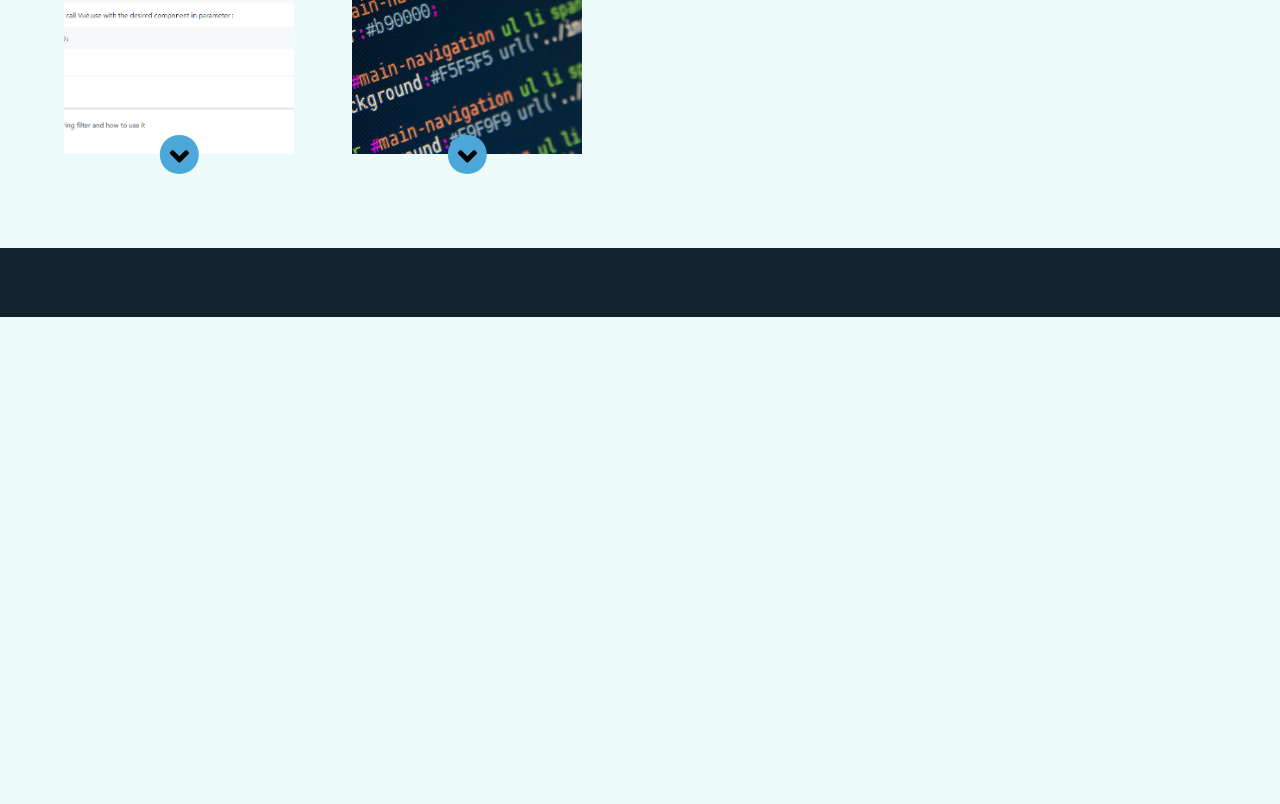
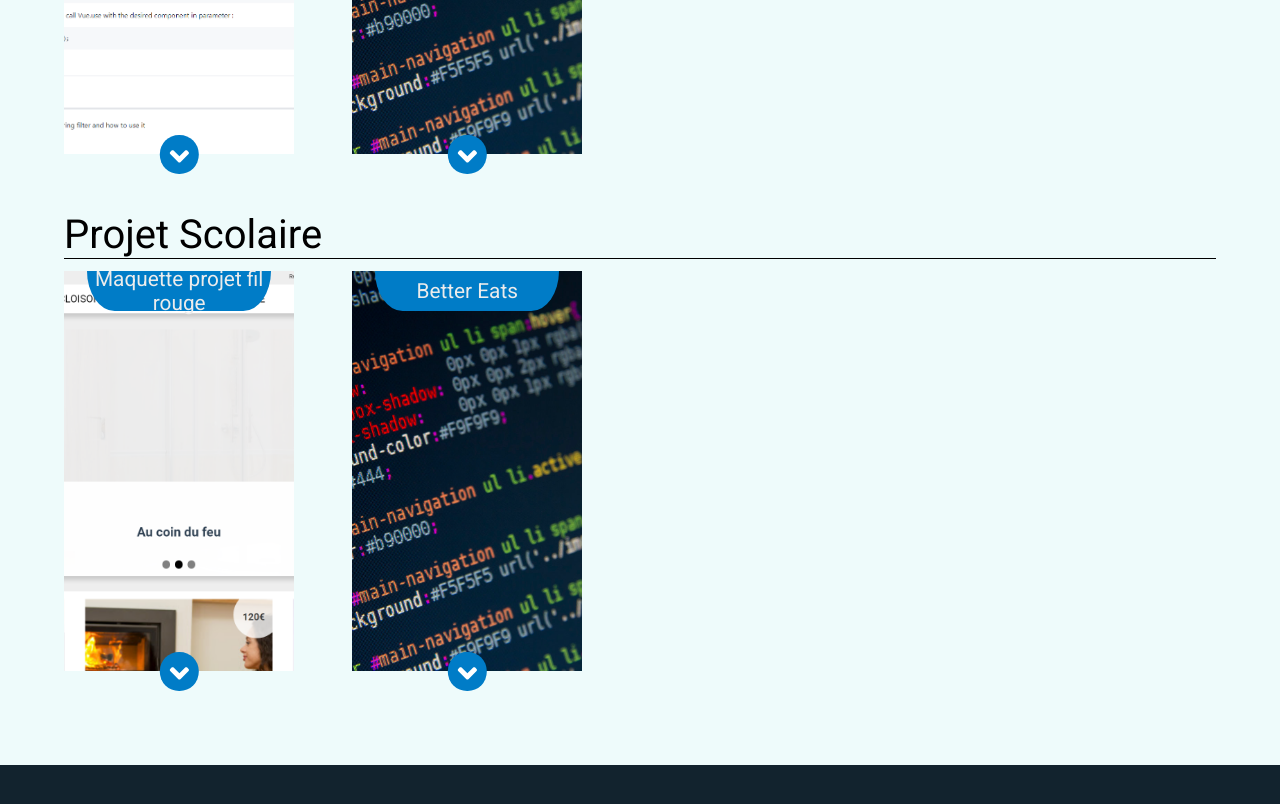
Before and after one commit to JulienKEIFF/julienkeiff.fr, a Vue app: page / in a window 1280 px wide. Shown: the part 1840-2644 px from the top of the page. Before the commit the page ends 2157 px from the top, so only its background shows below. Built offline with nearby package versions, Linux system fonts and the light colour scheme; no server answers.

Commit message:
add(project): Add school project and info bubble

```diff
--- /dev/null
+++ b/src/components/project/hoverBubble.vue
@@ -0,0 +1,35 @@
+<template>
+  <div class="bubble">
+    <div class="triangle"></div>
+    {{descr}}
+  </div>
+</template>
+
+<script>
+export default {
+  name: "infoBubble",
+  props: ["descr"]
+}
+</script>
+
+<style scoped lang="scss">
+.bubble{
+  padding: 7% 5%;
+  background: var(--ligther-blue);
+  box-shadow: 0.5vh 0.5vh 1vh rgba(0, 0, 0, 0.4);
+  text-align: center;
+  color: white;
+  .triangle{
+    position: absolute;
+    top: 50%;
+    transform: translateY(-50%);
+    left: -2.5vh;
+    width: 0;
+    height: 0;
+    border-top: 2vh solid transparent;
+    border-bottom: 2vh solid transparent;
+    border-right: 2.5vh solid var(--ligther-blue);
+  }
+}
+
+</style>
--- a/src/components/project/projectComponent.vue
+++ b/src/components/project/projectComponent.vue
@@ -1,6 +1,6 @@
 <template>
   <div class="project-item">
-    <div class="info-item">
+    <div class="info-item" @mouseover="viewBubble = true" @mouseleave="viewBubble = false">
       <div class="name">
         {{data.name}}
       </div>
@@ -21,12 +21,21 @@
       </div>
     </div>
 
+  <transition name="fade" mode="out-in">
+    <bubble class="bubble-info" :descr="data.descr" v-if="viewBubble && data.descr" />
+  </transition>
+
   </div>
 </template>
 
 <script>
+import bubble from './hoverBubble'
+
 export default {
   name: 'project-item',
+  components: {
+    bubble
+  },
   props:{
     data: Object,
   },
@@ -34,6 +43,7 @@ export default {
     return{
       open: false,
       imgPath: "",
+      viewBubble: false
     }
   },
   methods:{
@@ -55,7 +65,6 @@ export default {
     height: 50vh;
     cursor: pointer;
     margin-right: 5%;
-    z-index: 0;
     margin-bottom: 3%;
     .info-item{
       position: relative;
@@ -68,7 +77,7 @@ export default {
       position: relative;
       top: 0;
       z-index: 1;
-      background: var(--ligthest-blue);
+      background: var(--ligther-blue);
       height: 10%;
       width: 80%;
       left: 10%;
@@ -76,7 +85,7 @@ export default {
       justify-content: center;
       border-radius: 15% 15% 15% 15% / 0% 0% 100% 100% ;
       font-size: 130%;
-
+      color: #ececec;
     }
     .img{
       position: absolute;
@@ -100,7 +109,8 @@ export default {
       border-radius: 50%;
       transition-duration: 0.2s;
       z-index: 2;
-      background: var(--ligthest-blue);
+      background: var(--ligther-blue);
+      color: white;
     }
     .more.close{
       .icon{
@@ -128,6 +138,7 @@ export default {
       transition-duration: 0.5s;
       display: flex;
       flex-direction: column;
+      color: white;
     }
     .show{
       top: 100%;
@@ -156,5 +167,21 @@ export default {
         margin-top: 1%;
       }
     }
+    .bubble-info{
+      position: absolute;
+      top: 20%;
+      left: 110%;
+      width: 50%;
+      z-index: 200;
+      overflow: visible;
+    }
   }
+
+
+  .fade-enter-active, .fade-leave-active {
+  transition: opacity .3s;
+}
+.fade-enter, .fade-leave-active /* .fade-leave-active below version 2.1.8 */ {
+  opacity: 0;
+}
 </style>
--- a/src/components/projectList.vue
+++ b/src/components/projectList.vue
@@ -23,6 +23,14 @@
         :data="moduleProject"
       />
     </div>
+
+    <span class="title"> {{"Projet Scolaire"}} </span>
+    <div class="container">
+      <project-component class="project" v-for="(moduleProject, i) in moduleProjectSchoolData"
+        :key="i+moduleProject.name"
+        :data="moduleProject"
+      />
+    </div>
   </div>
 </template>
 
@@ -39,36 +47,55 @@ export default {
         name: "Mangalist",
         img: "mangalist.png",
         type: "app",
-        github: "https://github.com/JulienKEIFF/mangalist"
+        github: "https://github.com/JulienKEIFF/mangalist",
+        descr: "Une application Android pour garder une trace des livres que l'on possède"
       },{
         name: "AnimList",
         img: "animList.png",
         type: "app",
         github: "https://github.com/JulienKEIFF/animlist_v2",
-        web: "https://animlist.julienkeiff.fr/"
+        web: "https://animlist.julienkeiff.fr/",
+        descr: "Site pour répertorier les séries animées vues"
       },{
         name: "Fridge Companion",
         img: "FridgeCompanion.png",
         type: "app",
-        github: "https://github.com/JulienKEIFF/Fridge_Companion"
+        github: "https://github.com/JulienKEIFF/Fridge_Companion",
+        descr: "Application Android afin de faire un inventaire de ses produits alimentaires"
       }],
       gameProjectListData: [{
         name: "Game Of Life",
         img: "gameOfLife.png",
         type: "game",
         github:"https://github.com/JulienKEIFF/gameOfLife",
-        web: "https://gameoflife.julienkeiff.fr/"
+        web: "https://gameoflife.julienkeiff.fr/",
+        descr: "Implémentation Vanilla JS du célèbre jeu de la vie"
       }],
       moduleProjectListData: [{
         name: "Vue Filter Collection",
         img: "vueFilter.png",
         type: "module",
-        github: "1"
+        github: "1",
+        descr: "Collection de différents filtres pour VueJS"
       },{
         name: "Vue Translate System",
         img: "code.jpeg",
-        type: "module",
-        github: "1"
+        type: "school",
+        github: "1",
+        descr: "Système basique pour la localization d'un site"
+      }],
+      moduleProjectSchoolData: [{
+        name: "Maquette projet fil rouge",
+        img: "maquette.png",
+        type: "school",
+        github: "https://github.com/JulienKEIFF/maquette1",
+        descr: "Maquette pour le site du projet 'Fil Rouge' du CESI"
+      },{
+        name: "Better Eats",
+        img: "code.jpeg",
+        type: "school",
+        github: "https://github.com/JulienKEIFF/BetterEats",
+        descr: "Application en ligne de commande sous NodeJS pour se faire livrer des repas chez soi"
       }]
     }
   }
```
Also changed, not shown: src/assets/img/school/code.jpeg (added), src/assets/img/school/maquette.png (added).
